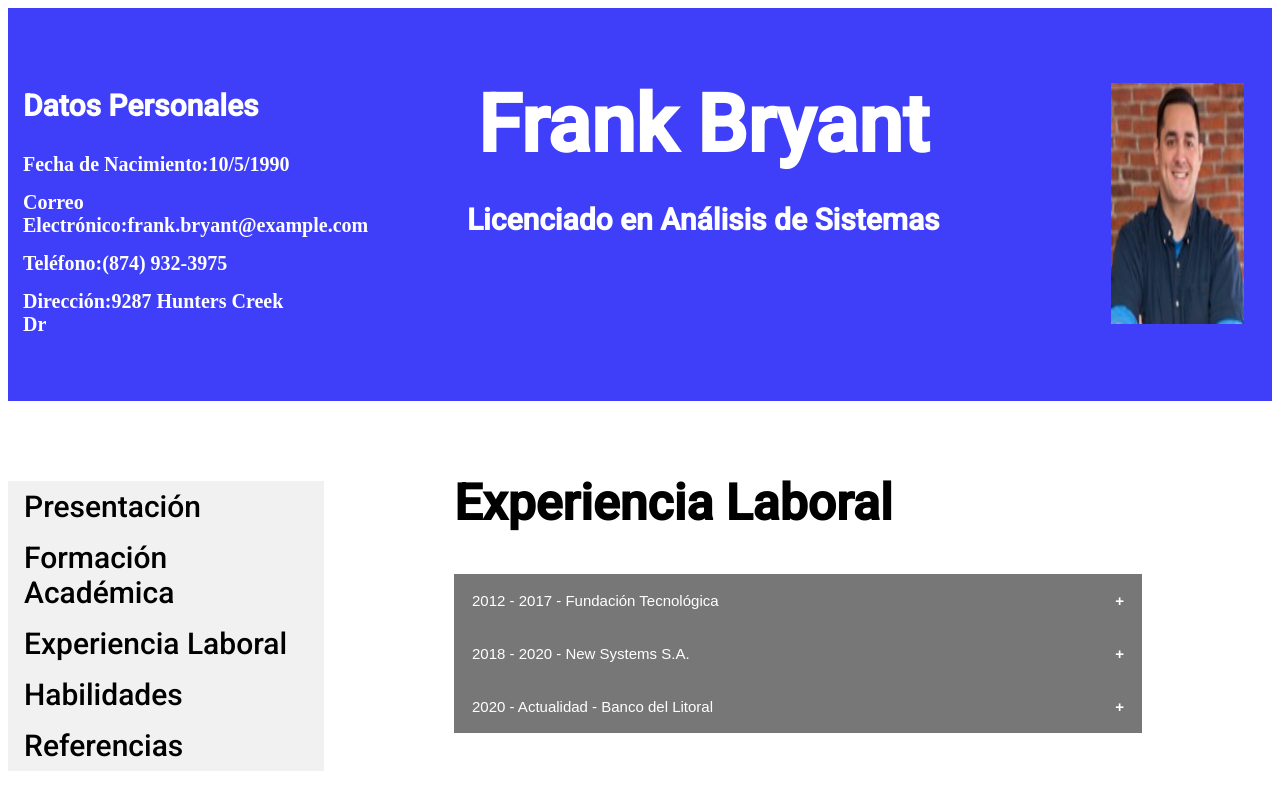
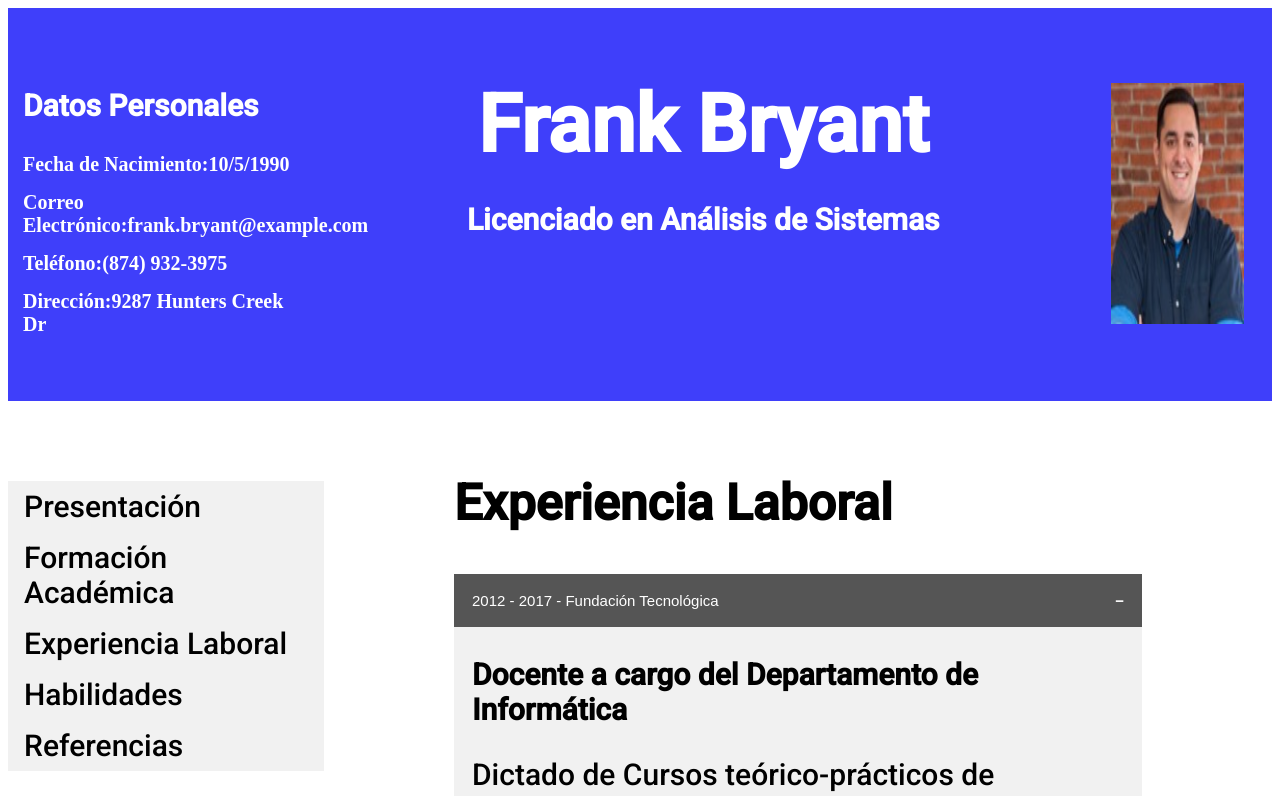
Before and after one commit to FrancoEzequielDeLuca/FrancoEzequielDeLuca.github.io, a plain HTML site: page Experiencia Laboral.html in a window 1280 px wide. Both pictures are taken after a click on the button "2012 - 2017 - Fundación Tecnológica". Shown: the top 796 px of the page. Drawn offline with Linux system fonts and the light colour scheme.

Commit message:
Update Experiencia Laboral.html

```diff
--- a/Experiencia Laboral.html
+++ b/Experiencia Laboral.html
@@ -87,10 +87,21 @@
 
       </div>
     </div>
-    <footer>
 
-    </footer>
-
+  <script>
+var coll = document.getElementsByClassName("collapsible");
+var i;
+for (i = 0; i < coll.length; i++) {
+  coll[i].addEventListener("click", function() {
+    this.classList.toggle("active");
+    var content = this.nextElementSibling;
+    if (content.style.maxHeight){
+      content.style.maxHeight = null;
+    } else {
+      content.style.maxHeight = content.scrollHeight + "px";
+    }
+  });
+}
+   </script>
   </body>
-
 </html>
```
